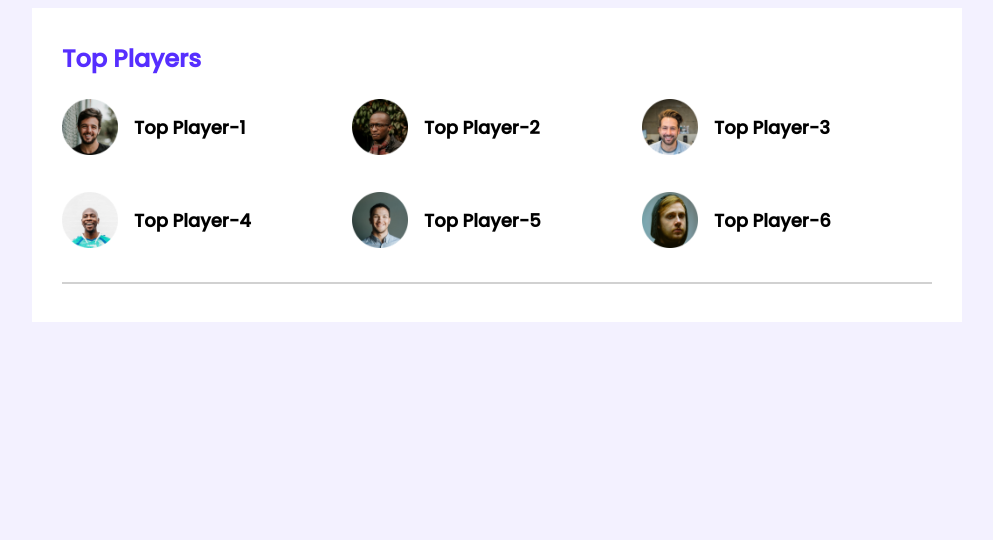
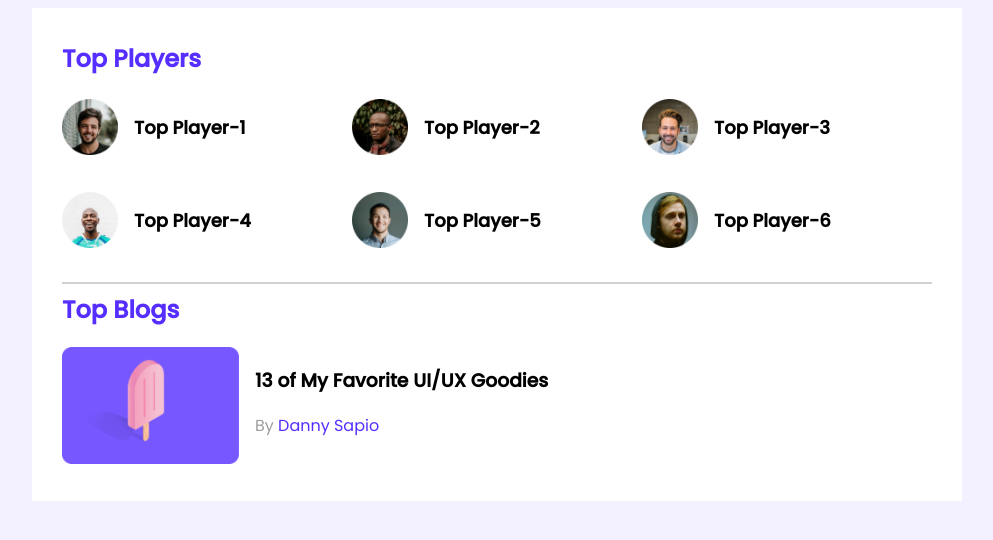
Before and after one commit to FahimFaysal2077/leader-board-fahim-css3, a plain HTML site: page index.html in a window 1280 px wide. Shown: the whole page, without its empty margins (143-1136 px from the left). Drawn offline with Linux system fonts and the light colour scheme.

Commit message:
top blogs are coming soon

```diff
--- a/index.html
+++ b/index.html
@@ -46,6 +46,20 @@
           </div>
         </div>
         <hr />
+        <div class="top-blogs">
+          <h2 class="section-title">Top Blogs</h2>
+          <div class="blogs">
+            <article class="blog">
+              <div class="thumbnail">
+                <img src="images/blogs/blog-1.png" alt="" />
+              </div>
+              <div class="blog-info">
+                <h3 class="blog-title">13 of My Favorite UI/UX Goodies</h3>
+                <p class="blog-author">By <a href="">Danny Sapio</a></p>
+              </div>
+            </article>
+          </div>
+        </div>
       </section>
     </main>
   </body>
--- a/styles/style.css
+++ b/styles/style.css
@@ -46,3 +46,29 @@ hr {
   font-size: 18px;
   color: #000000;
 }
+
+/* ----------------------
+    top blogs styles
+------------------------- */
+.blog {
+  display: flex;
+}
+.blog .thumbnail img {
+  width: 177px;
+  height: 117px;
+}
+.blog-info {
+  margin-left: 16px;
+}
+.blog-title {
+  font-style: 20px;
+}
+.blog-author {
+  color: #9f9f9f;
+  font-size: 16px;
+}
+.blog-author a {
+  text-decoration: none;
+  font-style: 16px;
+  color: #562eff;
+}
```
